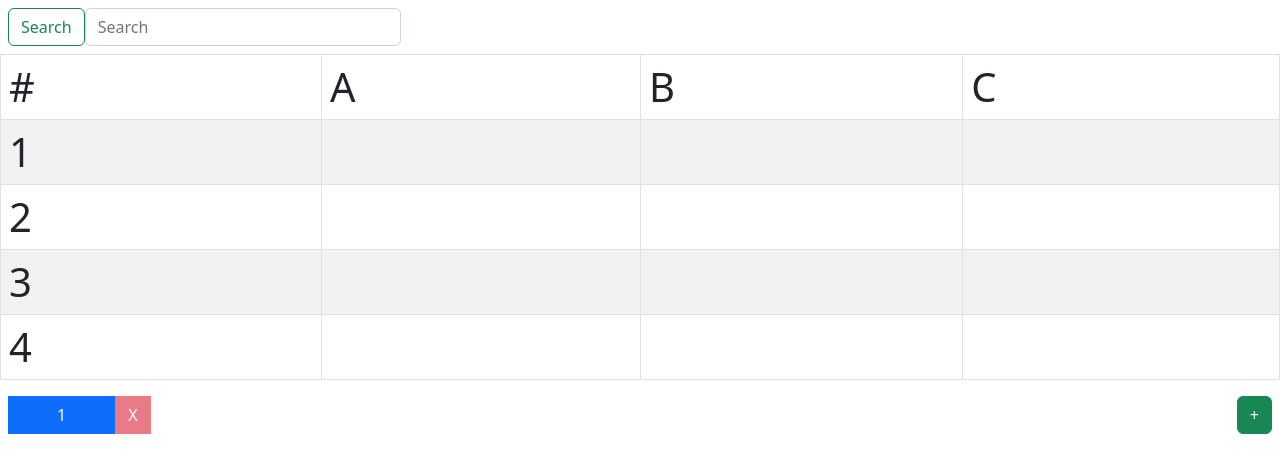
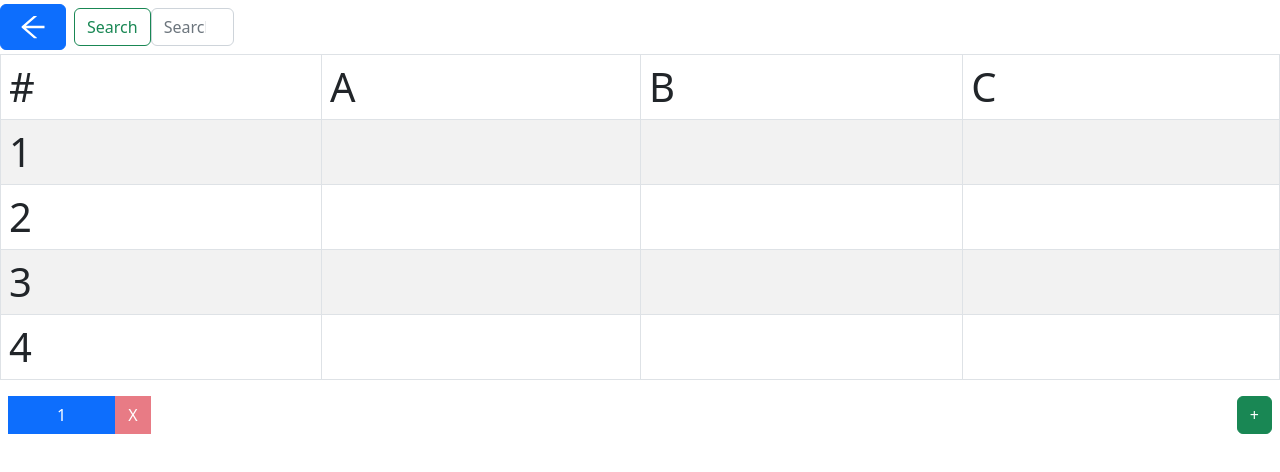
Before and after one commit to k4-100/calc, a React (Create React App) app: page /calc in a window 1280 px wide. Shown: the top 472 px of the page. Built offline with nearby package versions, Linux system fonts and the light colour scheme.

Commit message:
Added button to utility to return to previous page

```diff
--- a/src/components/Sheet/UtilityBelt/index.tsx
+++ b/src/components/Sheet/UtilityBelt/index.tsx
@@ -1,12 +1,23 @@
 import React from "react";
+import { AiOutlineArrowLeft } from "react-icons/ai";
+import { Button } from "react-bootstrap";
+import { useNavigate } from "react-router-dom";
 import SearchBar from "./SearchBar";
+
 /**
  *
  * @returns Belt with Utilities
  */
 const UtilityBelt: React.FC = () => {
+  let navigate = useNavigate();
   return (
-    <div className="UtilityBelt">
+    <div className="UtilityBelt d-flex">
+      <Button
+        className="px-3 my-1"
+        onClick={() => navigate("../", { replace: true })}
+      >
+        <AiOutlineArrowLeft fontSize={"2rem"} />
+      </Button>
       <SearchBar />
     </div>
   );
```
